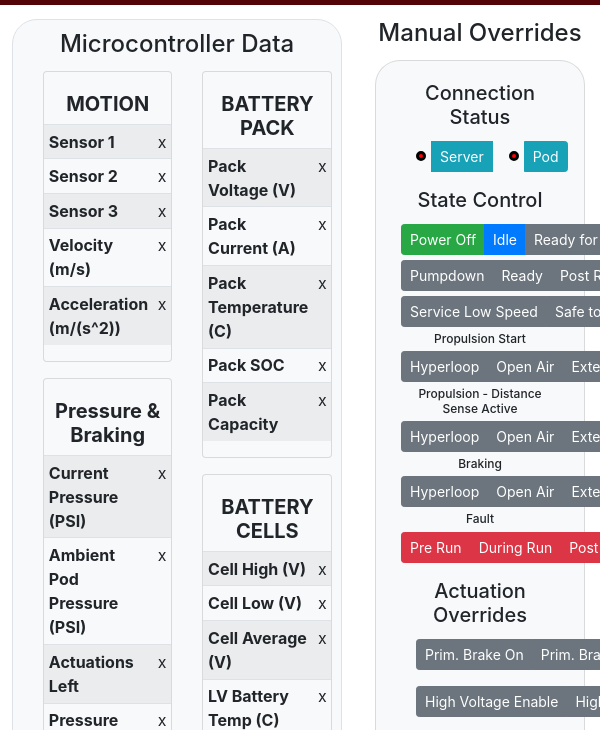
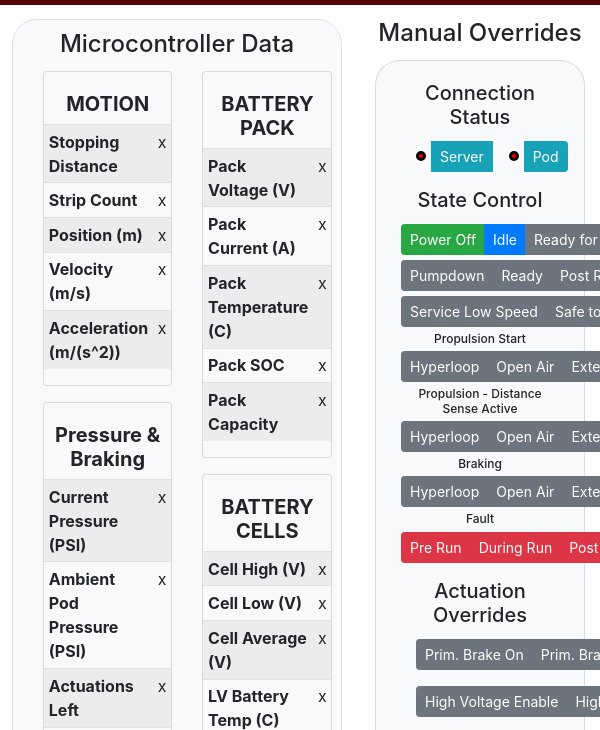
Before and after one commit to badgerloop-software/pod3, an Electron app: page dashboard/index.html in a window 600 px wide. Shown: the part 61-791 px from the top of the page. Drawn offline with nearby package versions, Linux system fonts and the light colour scheme; no server answers.

Commit message:
Changing back things that were originally changed for testing

```diff
--- a/dashboard/index.html
+++ b/dashboard/index.html
@@ -73,15 +73,15 @@
                                                   <table class="table table-sm table-hover table-striped">
                                                       <tbody>
                                                           <tr class="micro-data-row">
-                                                              <th class="micro-data-label" scope="row">Sensor 1</th>
+                                                              <th class="micro-data-label" scope="row">Stopping Distance</th>
                                                               <td class="micro-data">x</td>
                                                           </tr>
                                                           <tr class="micro-data-row">
-                                                              <th class="micro-data-label" scope="row">Sensor 2</th>
+                                                              <th class="micro-data-label" scope="row">Strip Count</th>
                                                               <td class="micro-data">x</td>
                                                           </tr>
                                                           <tr class="micro-data-row">
-                                                              <th class="micro-data-label" scope="row">Sensor 3</th>
+                                                              <th class="micro-data-label" scope="row">Position (m)</th>
                                                               <td class="micro-data">x</td>
                                                           </tr>
                                                           <tr class="micro-data-row">
```
